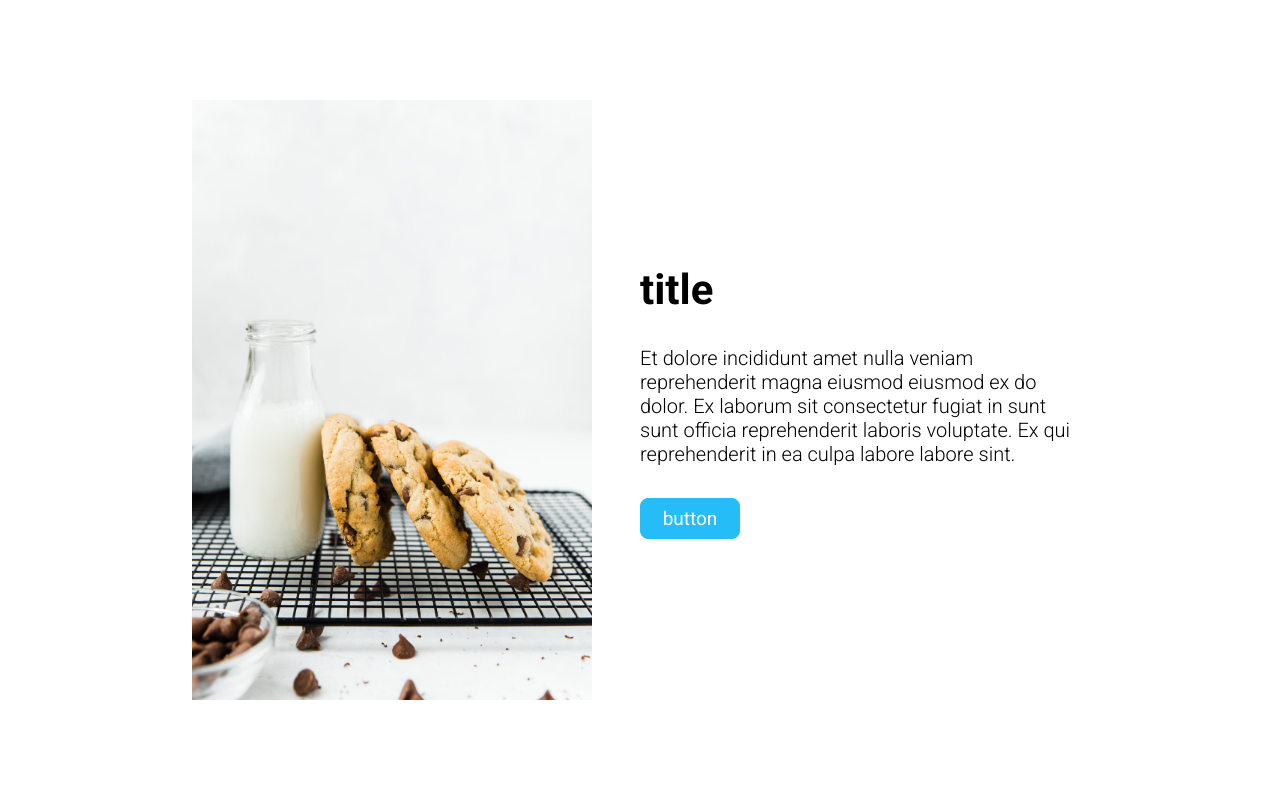
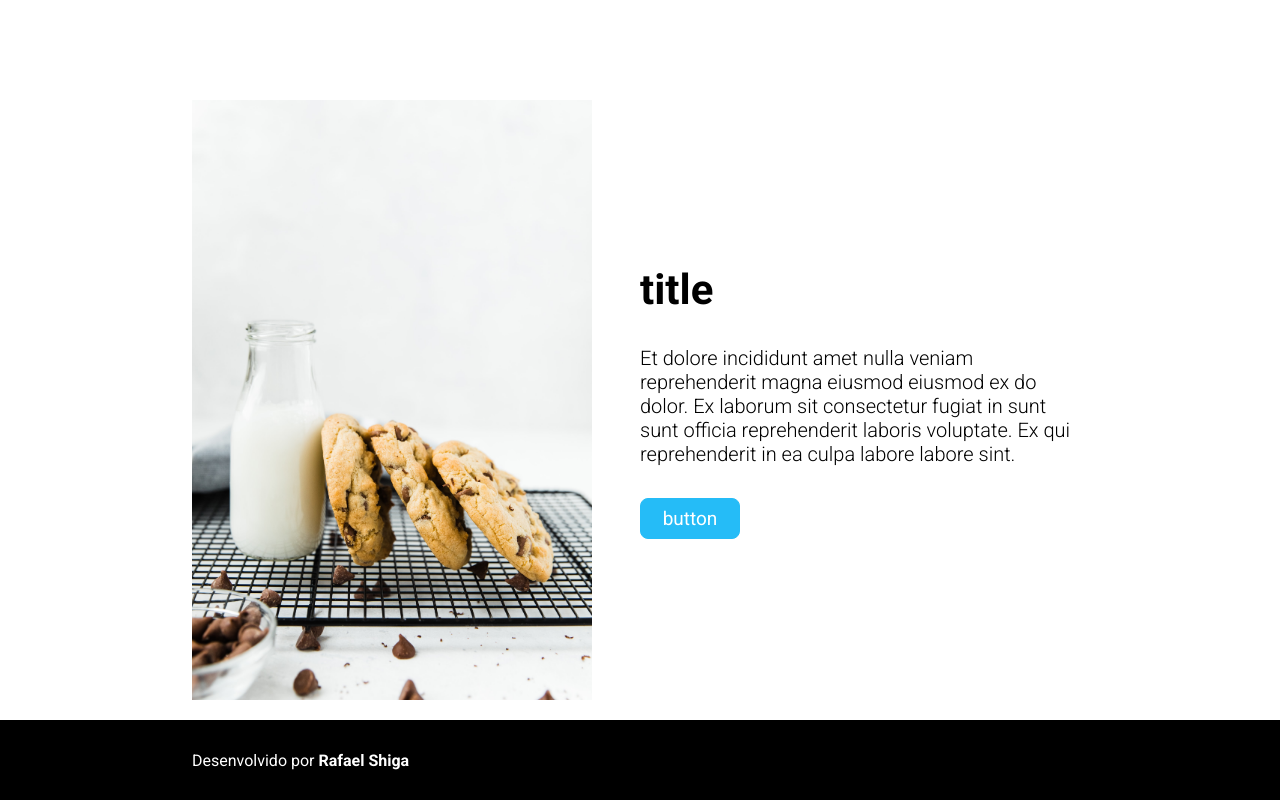
Before and after one commit to rafashiga/zerolac-app, a React (Create React App) app: page / in a window 1280 px wide. Shown: the part 4320-5120 px from the top of the page. Before the commit the page ends 5040 px from the top, so only its background shows below. Built offline with nearby package versions, Linux system fonts and the light colour scheme.

Commit message:
feat(footer): add component

```diff
--- a/src/App.tsx
+++ b/src/App.tsx
@@ -4,12 +4,14 @@ import { ThemeProvider } from 'styled-components'
 
 import GlobalStyle from './styles/global'
 import theme from './styles/theme'
+import Footer from './components/Footer'
 
 const App: React.FC = () => {
   return (
     <ThemeProvider theme={theme}>
       <Routes />
       <GlobalStyle />
+      <Footer />
     </ThemeProvider>
   )
 }
--- /dev/null
+++ b/src/components/Footer/index.tsx
@@ -0,0 +1,17 @@
+import React from 'react'
+
+import { Container, Content } from './styles'
+
+const Footer: React.FC = () => {
+  return (
+    <Container>
+      <Content>
+        <span>
+          Desenvolvido por <b>Rafael Shiga</b>
+        </span>
+      </Content>
+    </Container>
+  )
+}
+
+export default Footer
--- /dev/null
+++ b/src/components/Footer/styles.ts
@@ -0,0 +1,20 @@
+import { rem } from 'polished'
+import styled from 'styled-components'
+
+export const Container = styled.div`
+  width: 100%;
+  background: #000;
+  color: #fff;
+`
+
+export const Content = styled.div`
+  width: 90%;
+  margin: 0 auto;
+  min-height: ${rem(80)};
+  display: flex;
+  align-items: center;
+
+  @media (min-width: 900px) {
+    width: 70%;
+  }
+`
```
